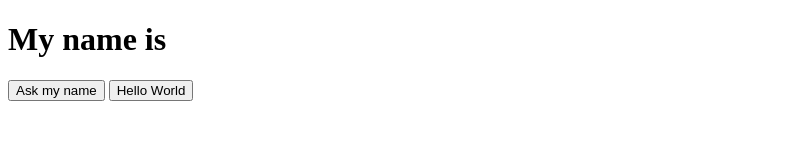
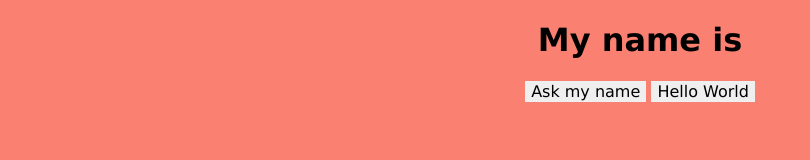
Before and after one commit to isaphu/isaphu.github.io, a plain HTML site: page intro-to-js/index.html in a window 1280 px wide. Shown: the whole page, without its empty margins (0-810 px from the left). Drawn offline with Linux system fonts and the light colour scheme.

Commit message:
adding background and fixing button

```diff
--- a/intro-to-js/index.html
+++ b/intro-to-js/index.html
@@ -6,10 +6,10 @@
     <meta name="viewport" content="width=device-width, initial-scale=1.0">
     <title>Intro to JS.</title>
 </head>
-<body>
+<body style="background-color: salmon; text-align: center; font-family: Verdana, Geneva, Tahoma, sans-serif;">
     <h1 id="my-name">My name is</h1>
-    <button onclick="askMyName()">Ask my name</button>
-    <button onclick="helloWorld()">Hello World</button>
+    <button onclick="askMyName()" style="border: 2rem; font-size: 16px; font-family: Verdana, Geneva, Tahoma, sans-serif;">Ask my name</button>
+    <button onclick="helloWorld()" style="border: 2rem; font-size: 16px; font-family: Verdana, Geneva, Tahoma, sans-serif;">Hello World</button>
     <script src="../intro-to-js/script.js"></script>
 </body>
 </html>
```
